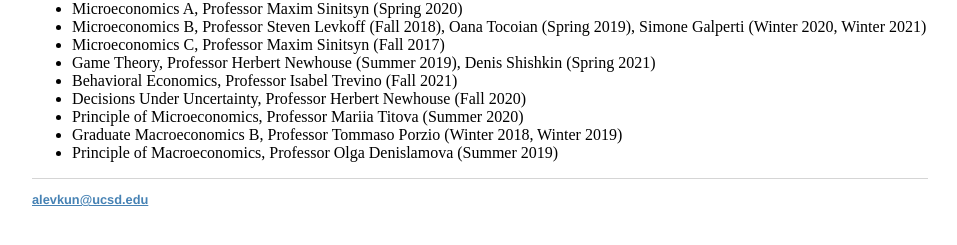
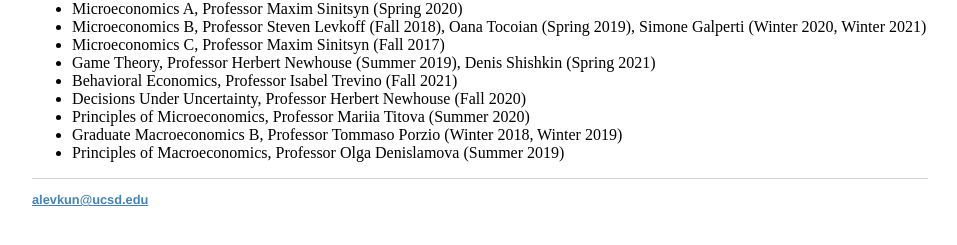
Before and after one commit to alevkun/alevkun.github.io, a Jekyll site: the page built from teaching/index.html, in a window 1280 px wide. Shown: the part 244-489 px from the top of the page, without its empty margins (160-1117 px from the left). Built offline with Jekyll 4.4.1, drawn with Linux system fonts in a browser that asks for light colours.

Commit message:
Update index.html

```diff
--- a/teaching/index.html
+++ b/teaching/index.html
@@ -12,8 +12,8 @@ title: Teaching
 		<li>Game Theory, Professor Herbert Newhouse (Summer 2019), Denis Shishkin (Spring 2021)</li>
 		<li>Behavioral Economics, Professor Isabel Trevino (Fall 2021)</li>
 		<li>Decisions Under Uncertainty, Professor Herbert Newhouse (Fall 2020) </li>
-		<li>Principle of Microeconomics, Professor Mariia Titova (Summer 2020) </li>
+		<li>Principles of Microeconomics, Professor Mariia Titova (Summer 2020) </li>
 		<li>Graduate Macroeconomics B, Professor Tommaso Porzio (Winter 2018, Winter 2019)</li>
-		<li>Principle of Macroeconomics, Professor Olga Denislamova (Summer 2019) </li>
+		<li>Principles of Macroeconomics, Professor Olga Denislamova (Summer 2019) </li>
 	</ul>
 </div><!-- /.blurb -->
```
